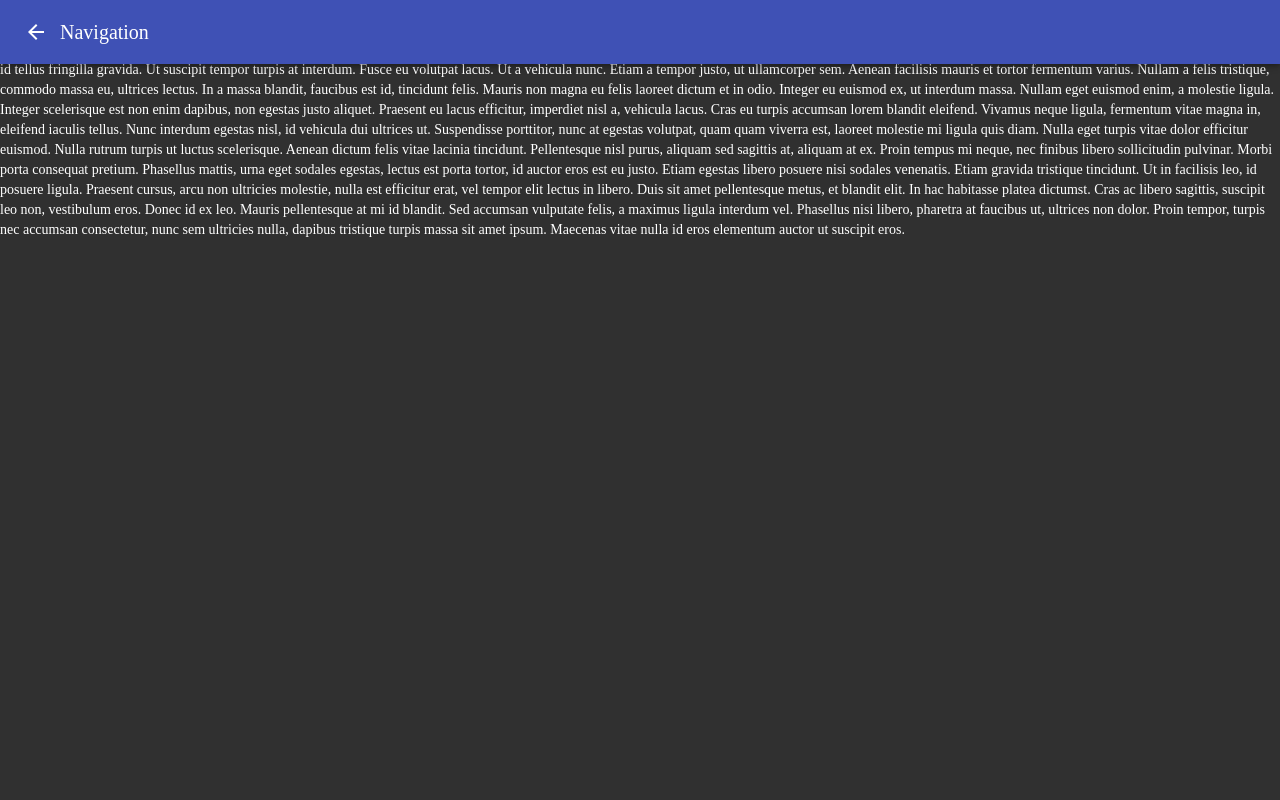
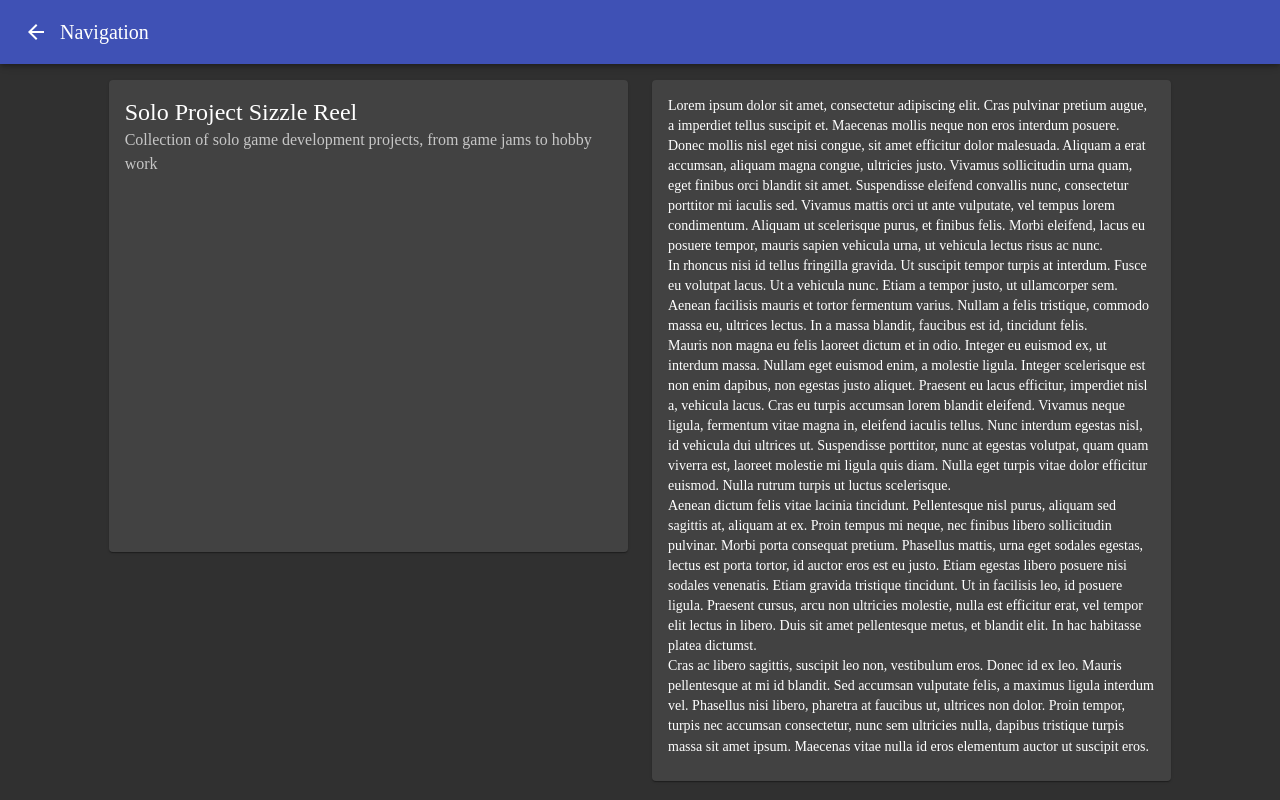
Before and after one commit to JoelStokes/jStokesGames, a React (Create React App) app in the folder js-games/: page /solo-games in a window 1280 px wide. Built offline with nearby package versions, Linux system fonts and the light colour scheme; a web font is replaced by a local one.

Commit message:
Drawer Closing bug fix, React Video Player

```diff
--- a/js-games/package.json
+++ b/js-games/package.json
@@ -10,6 +10,7 @@
     "@testing-library/user-event": "^12.8.3",
     "react": "^17.0.2",
     "react-dom": "^17.0.2",
+    "react-player": "^2.9.0",
     "react-router-dom": "^5.2.0",
     "react-scripts": "4.0.3",
     "web-vitals": "^1.1.1"
--- a/js-games/src/components/LeftDrawer.jsx
+++ b/js-games/src/components/LeftDrawer.jsx
@@ -48,6 +48,7 @@ export default class LeftDrawer extends React.Component {
                     <ListItem button
                         component={Link}
                         to="/home"
+                        onClick={this.handleClose}
                     >
                     <ListItemIcon>
                         <HomeIcon />
@@ -57,6 +58,7 @@ export default class LeftDrawer extends React.Component {
                     <ListItem button
                         component={Link}
                         to="/solo-games"
+                        onClick={this.handleClose}
                     >
                     <ListItemIcon>
                         <SoloIcon />
@@ -66,6 +68,7 @@ export default class LeftDrawer extends React.Component {
                     <ListItem button
                         component={Link}
                         to="/team-games"
+                        onClick={this.handleClose}
                     >
                     <ListItemIcon>
                         <TeamIcon />
@@ -75,6 +78,7 @@ export default class LeftDrawer extends React.Component {
                     <ListItem button
                         component={Link}
                         to="/professional"
+                        onClick={this.handleClose}
                     >
                     <ListItemIcon>
                         <WorkIcon />
@@ -84,6 +88,7 @@ export default class LeftDrawer extends React.Component {
                     <ListItem button
                         component={Link}
                         to="/contact"
+                        onClick={this.handleClose}
                     >
                     <ListItemIcon>
                         <ContactIcon />
--- a/js-games/src/pages/SoloGame.jsx
+++ b/js-games/src/pages/SoloGame.jsx
@@ -1,18 +1,44 @@
 import React, { useState } from 'react'
+import { Card, CardContent, CardMedia, CardHeader, Grid, Paper } from '@material-ui/core';
+import ReactPlayer from 'react-player'
+import '../styles/Main.css';
 
 function SoloGame() {   //Back to Top FAB would be great here
     //https://material-ui.com/components/app-bar/#back-to-top
     return(
-        <div>
-            Lorem ipsum dolor sit amet, consectetur adipiscing elit. Cras pulvinar pretium augue, a imperdiet tellus suscipit et. Maecenas mollis neque non eros interdum posuere. Donec mollis nisl eget nisi congue, sit amet efficitur dolor malesuada. Aliquam a erat accumsan, aliquam magna congue, ultricies justo. Vivamus sollicitudin urna quam, eget finibus orci blandit sit amet. Suspendisse eleifend convallis nunc, consectetur porttitor mi iaculis sed. Vivamus mattis orci ut ante vulputate, vel tempus lorem condimentum. Aliquam ut scelerisque purus, et finibus felis. Morbi eleifend, lacus eu posuere tempor, mauris sapien vehicula urna, ut vehicula lectus risus ac nunc.
-
-            In rhoncus nisi id tellus fringilla gravida. Ut suscipit tempor turpis at interdum. Fusce eu volutpat lacus. Ut a vehicula nunc. Etiam a tempor justo, ut ullamcorper sem. Aenean facilisis mauris et tortor fermentum varius. Nullam a felis tristique, commodo massa eu, ultrices lectus. In a massa blandit, faucibus est id, tincidunt felis.
-
-            Mauris non magna eu felis laoreet dictum et in odio. Integer eu euismod ex, ut interdum massa. Nullam eget euismod enim, a molestie ligula. Integer scelerisque est non enim dapibus, non egestas justo aliquet. Praesent eu lacus efficitur, imperdiet nisl a, vehicula lacus. Cras eu turpis accumsan lorem blandit eleifend. Vivamus neque ligula, fermentum vitae magna in, eleifend iaculis tellus. Nunc interdum egestas nisl, id vehicula dui ultrices ut. Suspendisse porttitor, nunc at egestas volutpat, quam quam viverra est, laoreet molestie mi ligula quis diam. Nulla eget turpis vitae dolor efficitur euismod. Nulla rutrum turpis ut luctus scelerisque.
-
-            Aenean dictum felis vitae lacinia tincidunt. Pellentesque nisl purus, aliquam sed sagittis at, aliquam at ex. Proin tempus mi neque, nec finibus libero sollicitudin pulvinar. Morbi porta consequat pretium. Phasellus mattis, urna eget sodales egestas, lectus est porta tortor, id auctor eros est eu justo. Etiam egestas libero posuere nisi sodales venenatis. Etiam gravida tristique tincidunt. Ut in facilisis leo, id posuere ligula. Praesent cursus, arcu non ultricies molestie, nulla est efficitur erat, vel tempor elit lectus in libero. Duis sit amet pellentesque metus, et blandit elit. In hac habitasse platea dictumst.
-
-            Cras ac libero sagittis, suscipit leo non, vestibulum eros. Donec id ex leo. Mauris pellentesque at mi id blandit. Sed accumsan vulputate felis, a maximus ligula interdum vel. Phasellus nisi libero, pharetra at faucibus ut, ultrices non dolor. Proin tempor, turpis nec accumsan consectetur, nunc sem ultricies nulla, dapibus tristique turpis massa sit amet ipsum. Maecenas vitae nulla id eros elementum auctor ut suscipit eros.
+        <div style={{flexGrow: '1'}}>
+            <Grid container
+                spacing={3}
+                className={'HeaderSpacing'}
+                justify="center"
+                >
+                <Grid item xs={12} sm={5}>
+                    <Card className={'CardBody'}>
+                        <CardHeader
+                                title="Solo Project Sizzle Reel"
+                                subheader="Collection of solo game development projects, from game jams to hobby work"
+                        />
+                        <CardMedia>
+                            <ReactPlayer url='https://www.youtube.com/watch?v=16wNqzxWWlg' style={{padding:'5px'}} />
+                        </CardMedia>
+                    </Card>
+                </Grid>
+                <Grid item xs={12} sm={5}>
+                    <Card className={'CardBody'}>
+                        <CardContent>
+                            Lorem ipsum dolor sit amet, consectetur adipiscing elit. Cras pulvinar pretium augue, a imperdiet tellus suscipit et. Maecenas mollis neque non eros interdum posuere. Donec mollis nisl eget nisi congue, sit amet efficitur dolor malesuada. Aliquam a erat accumsan, aliquam magna congue, ultricies justo. Vivamus sollicitudin urna quam, eget finibus orci blandit sit amet. Suspendisse eleifend convallis nunc, consectetur porttitor mi iaculis sed. Vivamus mattis orci ut ante vulputate, vel tempus lorem condimentum. Aliquam ut scelerisque purus, et finibus felis. Morbi eleifend, lacus eu posuere tempor, mauris sapien vehicula urna, ut vehicula lectus risus ac nunc.
+                            <br/>
+                            In rhoncus nisi id tellus fringilla gravida. Ut suscipit tempor turpis at interdum. Fusce eu volutpat lacus. Ut a vehicula nunc. Etiam a tempor justo, ut ullamcorper sem. Aenean facilisis mauris et tortor fermentum varius. Nullam a felis tristique, commodo massa eu, ultrices lectus. In a massa blandit, faucibus est id, tincidunt felis.
+                            <br/>
+                            Mauris non magna eu felis laoreet dictum et in odio. Integer eu euismod ex, ut interdum massa. Nullam eget euismod enim, a molestie ligula. Integer scelerisque est non enim dapibus, non egestas justo aliquet. Praesent eu lacus efficitur, imperdiet nisl a, vehicula lacus. Cras eu turpis accumsan lorem blandit eleifend. Vivamus neque ligula, fermentum vitae magna in, eleifend iaculis tellus. Nunc interdum egestas nisl, id vehicula dui ultrices ut. Suspendisse porttitor, nunc at egestas volutpat, quam quam viverra est, laoreet molestie mi ligula quis diam. Nulla eget turpis vitae dolor efficitur euismod. Nulla rutrum turpis ut luctus scelerisque.
+                            <br/>
+                            Aenean dictum felis vitae lacinia tincidunt. Pellentesque nisl purus, aliquam sed sagittis at, aliquam at ex. Proin tempus mi neque, nec finibus libero sollicitudin pulvinar. Morbi porta consequat pretium. Phasellus mattis, urna eget sodales egestas, lectus est porta tortor, id auctor eros est eu justo. Etiam egestas libero posuere nisi sodales venenatis. Etiam gravida tristique tincidunt. Ut in facilisis leo, id posuere ligula. Praesent cursus, arcu non ultricies molestie, nulla est efficitur erat, vel tempor elit lectus in libero. Duis sit amet pellentesque metus, et blandit elit. In hac habitasse platea dictumst.
+                            <br/>
+                            Cras ac libero sagittis, suscipit leo non, vestibulum eros. Donec id ex leo. Mauris pellentesque at mi id blandit. Sed accumsan vulputate felis, a maximus ligula interdum vel. Phasellus nisi libero, pharetra at faucibus ut, ultrices non dolor. Proin tempor, turpis nec accumsan consectetur, nunc sem ultricies nulla, dapibus tristique turpis massa sit amet ipsum. Maecenas vitae nulla id eros elementum auctor ut suscipit eros.
+                        </CardContent>
+                    </Card>
+                </Grid>
+            </Grid>
         </div>
     )
 }
--- a/js-games/src/styles/Main.css
+++ b/js-games/src/styles/Main.css
@@ -3,3 +3,14 @@
 .App {
     text-align: center;
 }
+
+.HeaderSpacing{
+    padding-top: 10vh;
+}
+
+.CardBody{
+    flex-grow: '1';
+    padding: '8px';
+    text-align: 'center';
+    align-items: center;
+}
```
Also changed, not shown: 1 other file (tests, documents, lock files or other folders).
